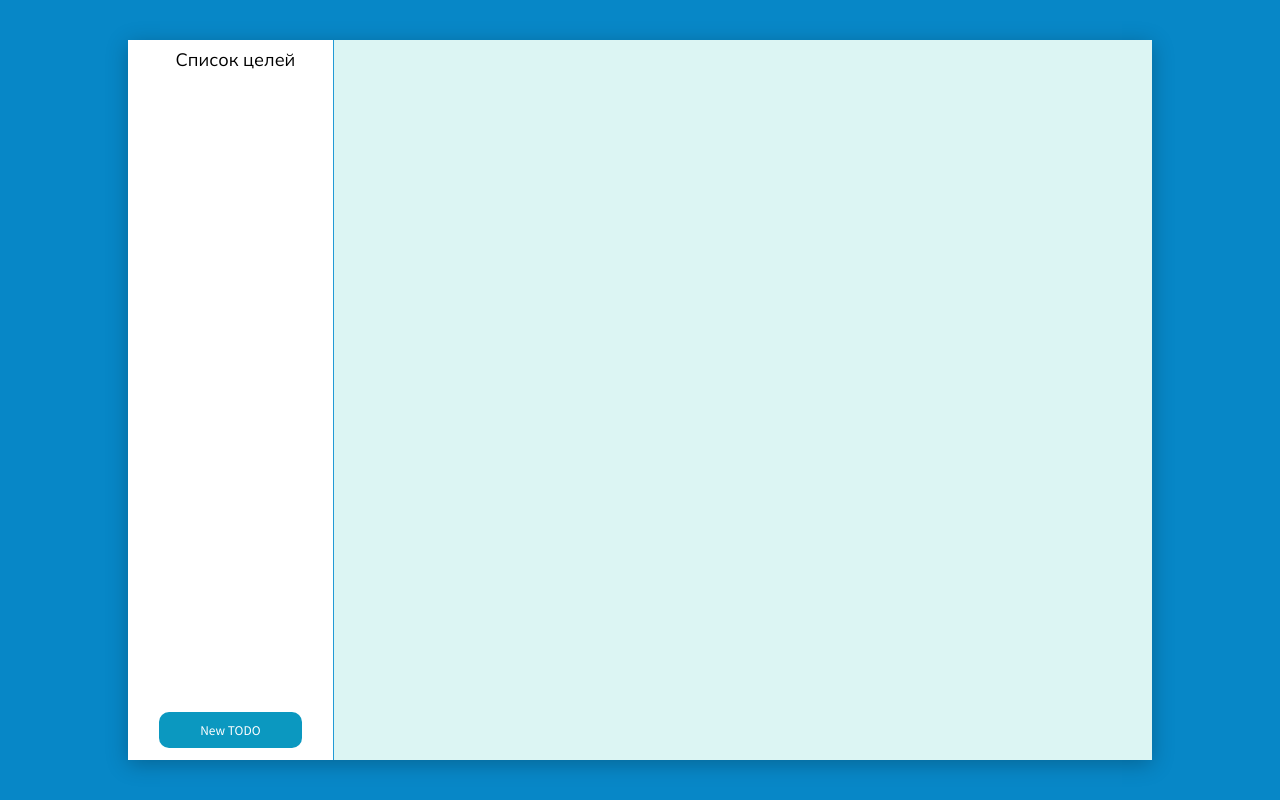
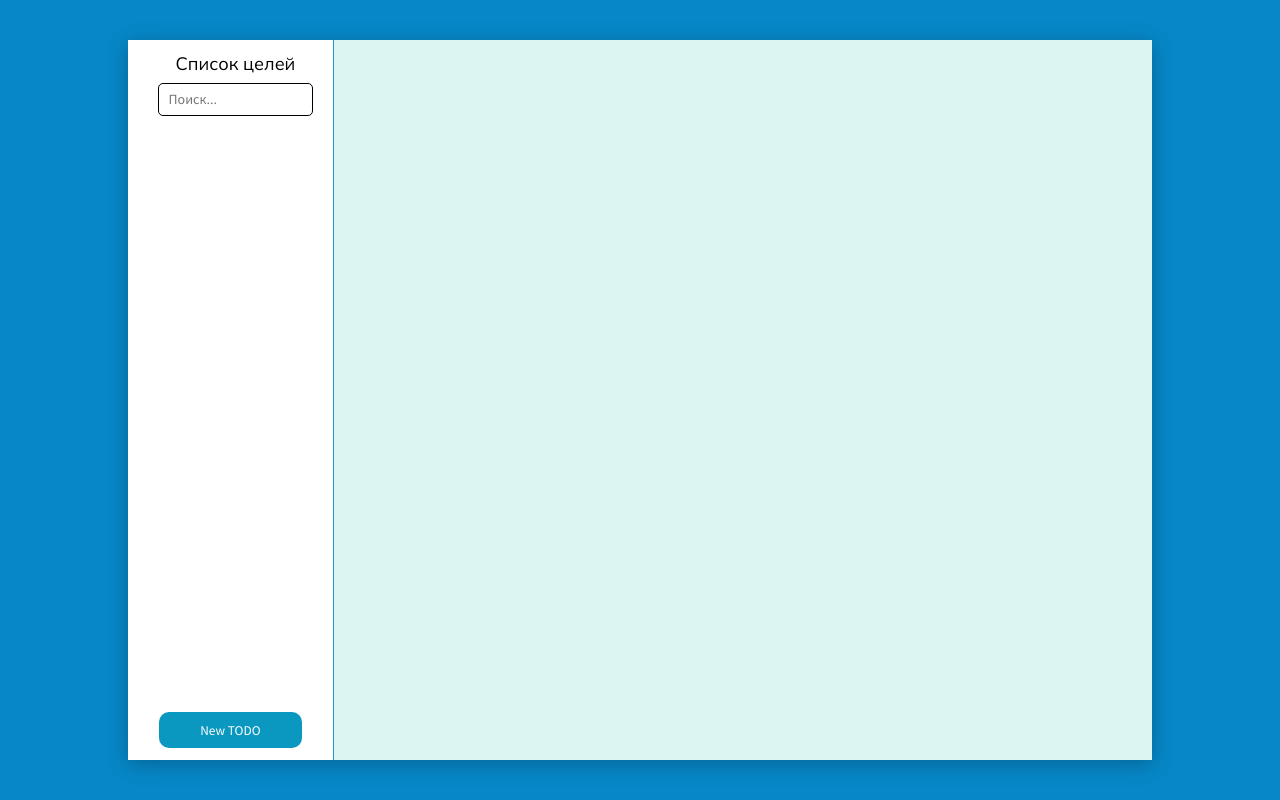
Before and after one commit to Stoncs/to-do-app, a React (Create React App) app: page / in a window 1280 px wide. Built offline with nearby package versions, Linux system fonts and the light colour scheme.

Commit message:
added search to do

```diff
--- a/src/App.jsx
+++ b/src/App.jsx
@@ -159,7 +159,7 @@ function App() {
         <main>
           <div className='to-do'>
             <div className='to-do__panel'>
-              <Todos items={items} />
+              <Todos items={items} setItems={setItems} />
               <div className='to-do__btn'>
                 <button className='btn' onClick={onClickAddButton}>New TODO</button>
               </div>
--- a/src/components/interactionArea/InteractionArea.scss
+++ b/src/components/interactionArea/InteractionArea.scss
@@ -5,6 +5,30 @@
   width: 100%;
   display: flex;
   justify-content: center;
+
+  // Customize inputs
+  input[type='text'], textarea {
+    padding: 5px 1em 5px 5px;
+    border-bottom: 1px solid transparent;
+    &:focus {
+      border-bottom: 1px solid $clr-border-section;
+    }
+
+  }
+
+  .incorrect-input, input[type='text'].incorrect-input, textarea.incorrect-input input[type='text']:focus.incorrect-input, textarea:focus.incorrect-input {
+    border-bottom: 1px solid $clr-error;
+  }
+
+  select {
+    padding: 5px 1em 5px 5px;
+    margin: 0;
+    width: 100%;
+    font-family: inherit;
+    font-size: inherit;
+    cursor: inherit;
+    line-height: inherit;
+  }
 }
 
 .view-panel {
--- a/src/components/todos/Todo.jsx
+++ b/src/components/todos/Todo.jsx
@@ -46,7 +46,7 @@ export default function Todo({ item }) {
   };
 
   return (
-    <div className='to-do-item }' onClick={() => selectItem(item)}>
+    <div className='to-do-item' onClick={() => selectItem(item)}>
       <div className={`to-do-item__text ${getClassNames()}`}>
         <p>{item.title}</p>
       </div>
--- a/src/components/todos/Todos.jsx
+++ b/src/components/todos/Todos.jsx
@@ -5,13 +5,23 @@ import Todo from './Todo.jsx';
 import './Todos.scss';
 
 export default function Todos({ items }) {
+  const [valueSearchInput, setValueSearchInput] = React.useState('');
+  const filteredItems = items.filter((item) => item.title.toLowerCase().includes(valueSearchInput));
   return (
     <div className='to-dos'>
-      <div className='to-dos__title'>
+      <div className='to-dos__header'>
         <h2>Список целей</h2>
+        <form className='to-dos__form'>
+          <input
+            type="text"
+            className='to-dos__search-input'
+            placeholder='Поиск...'
+            onChange={(e) => setValueSearchInput(e.target.value)}
+          />
+        </form>
       </div>
       <div className='to-dos__list'>
-        {items.map((item) => <Todo key={item.id} item={item}/>)}
+        {filteredItems.map((item) => <Todo key={item.id} item={item}/>)}
       </div>
     </div>
   );
--- a/src/components/todos/Todos.scss
+++ b/src/components/todos/Todos.scss
@@ -1,4 +1,5 @@
 @import './../../styles/colors.scss';
+@import './../../styles/fonts.scss';
 
 .to-dos {
   display: flex;
@@ -9,17 +10,36 @@
   margin-left: 10px;
 
 
-  &__title {
+  &__header {
+    margin-top: 15px;
     background-color: $clr-background-to-do;
     width: 100%;
     min-height: 40px;
     display: flex;
+    flex-direction: column;
     justify-content: center;
     align-items: center;
 
     h2 {
       font-size: 18px;
+      margin-bottom: 10px;
     }
+  }
+
+  &__form {
+    width: 95%;
+    display: flex;
+    justify-content: center;
+  }
+
+  &__search-input {
+    width: 80%;
+    border: 1px solid black;
+    border-radius: 5px;
+    font-family: $font-p;
+    font-size: 14px;
+    line-height: 1.5;
+    padding: 5px 10px;
   }
 
   &__list {
--- a/src/index.js
+++ b/src/index.js
@@ -6,7 +6,6 @@ import App from './App.jsx';
 import './styles/normalize.scss';
 import './styles/general.scss';
 import './styles/scroll.scss';
-import './styles/cutomInputs.scss';
 
 const root = ReactDOM.createRoot(document.getElementById('root'));
 root.render(
--- a/src/styles/cutomInputs.scss
+++ /dev/null
@@ -1,24 +0,0 @@
-@import './colors.scss';
-
-input[type='text'], textarea {
-  padding: 5px 1em 5px 5px;
-  border-bottom: 1px solid transparent;
-  &:focus {
-    border-bottom: 1px solid $clr-border-section;
-  }
-
-}
-
-.incorrect-input, input[type='text'].incorrect-input, textarea.incorrect-input input[type='text']:focus.incorrect-input, textarea:focus.incorrect-input {
-  border-bottom: 1px solid $clr-error;
-}
-
-select {
-  padding: 5px 1em 5px 5px;
-  margin: 0;
-  width: 100%;
-  font-family: inherit;
-  font-size: inherit;
-  cursor: inherit;
-  line-height: inherit;
-}
```
